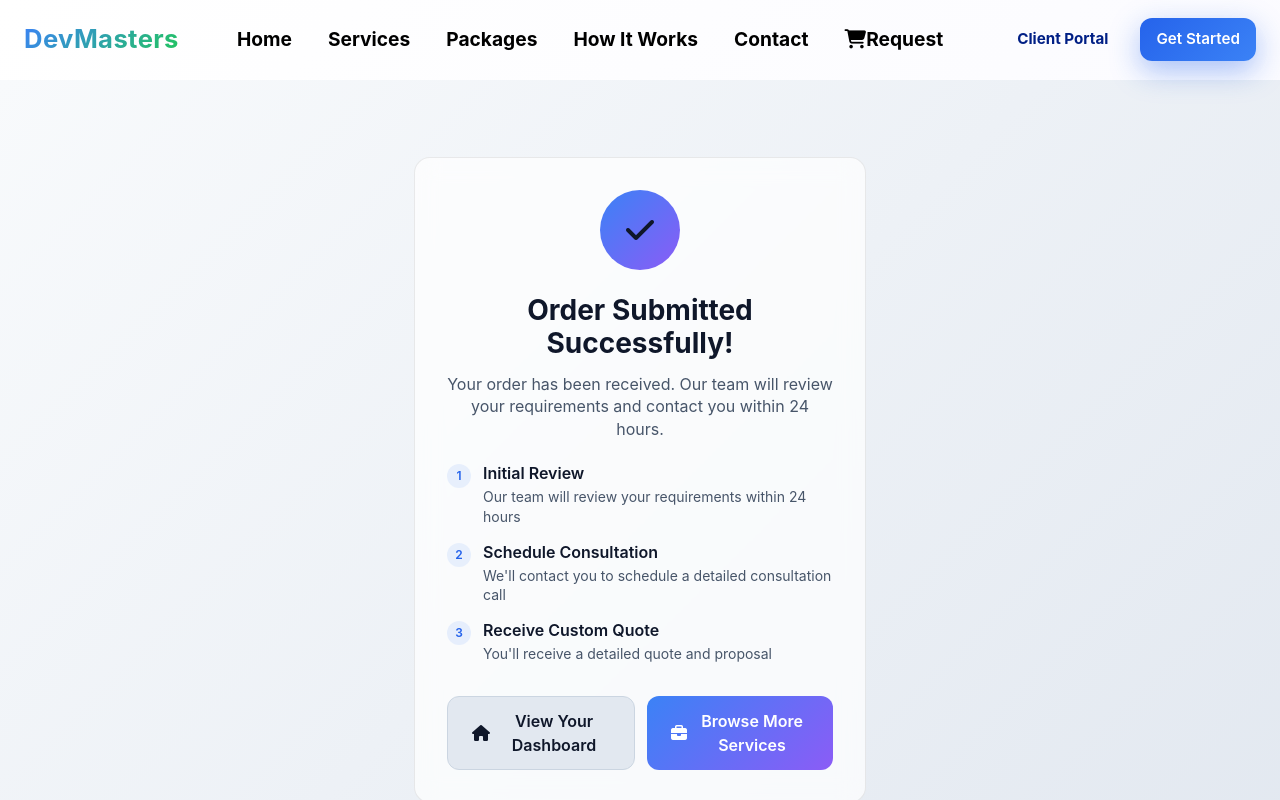
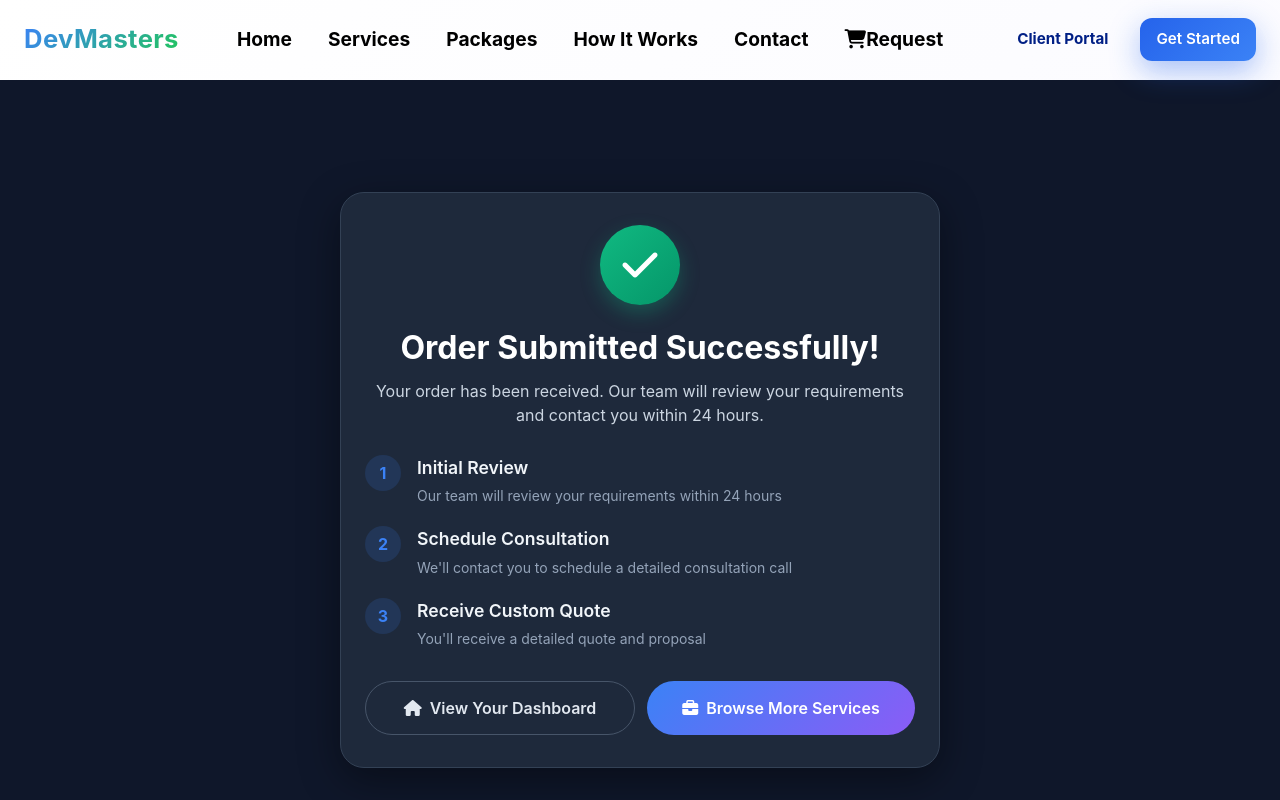
Before and after one commit to Darhkrich/DevMasters, a Next.js app: page /Checkout/success in a window 1280 px wide. Shown: the top 800 px of the page. Built offline with nearby package versions, Linux system fonts and the light colour scheme.

Commit message:
succes page fix

```diff
--- a/src/app/(public)/Checkout/success/page.jsx
+++ b/src/app/(public)/Checkout/success/page.jsx
@@ -1,9 +1,10 @@
+// app/Checkout/success/page.jsx (or wherever it lives)
 'use client';
 
 import { Suspense, useEffect } from 'react';
 import { useSearchParams } from 'next/navigation';
 import Link from 'next/link';
-import '@/styles/checkout.css';
+import './success.css'; // new CSS file
 
 function SuccessContent() {
   const searchParams = useSearchParams();
@@ -12,10 +13,10 @@ function SuccessContent() {
   return (
     <>
       {orderRef && (
-        <div className="quote-reference">
-          <div className="quote-reference-label">Your Order Reference</div>
-          <div className="quote-reference-value">{orderRef}</div>
-          <p className="text-sm text-gray-400 mt-2">
+        <div className="chk-success-ref">
+          <div className="chk-success-ref-label">Your Order Reference</div>
+          <div className="chk-success-ref-value">{orderRef}</div>
+          <p className="chk-success-ref-note">
             Please save this reference for future communication.
           </p>
         </div>
@@ -25,7 +26,6 @@ function SuccessContent() {
 }
 
 export default function SuccessPage() {
-  // Clear cart on success (extra safety)
   useEffect(() => {
     localStorage.removeItem('serviceQuoteCart');
     localStorage.removeItem('quoteFormData');
@@ -34,60 +34,60 @@ export default function SuccessPage() {
   }, []);
 
   return (
-    <div className="checkout-page">
-      <div className="success-page">
-        <div className="success-container">
-          <div className="success-card">
-            <div className="success-icon">
+    <div className="chk-page">
+      <div className="chk-success">
+        <div className="chk-success-container">
+          <div className="chk-success-card">
+            <div className="chk-success-icon">
               <i className="fas fa-check"></i>
             </div>
 
-            <h1 className="success-title">Order Submitted Successfully!</h1>
-            <p className="success-message">
+            <h1 className="chk-success-title">Order Submitted Successfully!</h1>
+            <p className="chk-success-message">
               Your order has been received. Our team will review your requirements and contact you within 24 hours.
             </p>
 
             <Suspense fallback={
-              <div className="quote-reference">
-                <div className="quote-reference-label">Loading order reference...</div>
+              <div className="chk-success-ref">
+                <div className="chk-success-ref-label">Loading order reference...</div>
               </div>
             }>
               <SuccessContent />
             </Suspense>
 
-            <div className="success-steps">
-              <div className="success-step">
-                <div className="step-number">1</div>
-                <div className="step-content">
+            <div className="chk-success-steps">
+              <div className="chk-success-step">
+                <div className="chk-success-step-num">1</div>
+                <div className="chk-success-step-content">
                   <h4>Initial Review</h4>
                   <p>Our team will review your requirements within 24 hours</p>
                 </div>
               </div>
 
-              <div className="success-step">
-                <div className="step-number">2</div>
-                <div className="step-content">
+              <div className="chk-success-step">
+                <div className="chk-success-step-num">2</div>
+                <div className="chk-success-step-content">
                   <h4>Schedule Consultation</h4>
                   <p>We&apos;ll contact you to schedule a detailed consultation call</p>
                 </div>
               </div>
 
-              <div className="success-step">
-                <div className="step-number">3</div>
-                <div className="step-content">
+              <div className="chk-success-step">
+                <div className="chk-success-step-num">3</div>
+                <div className="chk-success-step-content">
                   <h4>Receive Custom Quote</h4>
                   <p>You&apos;ll receive a detailed quote and proposal</p>
                 </div>
               </div>
             </div>
 
-            <div className="success-actions">
-              <Link href="/dashboard" className="success-btn secondary">
-                <i className="fas fa-home mr-2"></i>
+            <div className="chk-success-actions">
+              <Link href="/dashboard" className="chk-success-btn chk-success-btn-secondary">
+                <i className="fas fa-home"></i>
                 View Your Dashboard
               </Link>
-              <Link href="/services" className="success-btn primary">
-                <i className="fas fa-briefcase mr-2"></i>
+              <Link href="/services" className="chk-success-btn chk-success-btn-primary">
+                <i className="fas fa-briefcase"></i>
                 Browse More Services
               </Link>
             </div>
--- /dev/null
+++ b/src/app/(public)/Checkout/success/success.css
@@ -0,0 +1,212 @@
+/* =====================================
+   SUCCESS PAGE – MOBILE FIRST
+===================================== */
+
+.chk-page {
+  min-height: 100vh;
+  width: 100%;
+  background: #0f172a;
+}
+
+.chk-success {
+  min-height: 100vh;
+  display: flex;
+  align-items: center;
+  justify-content: center;
+  padding: 24px 16px;
+}
+
+.chk-success-container {
+  width: 100%;
+  max-width: 600px;
+  margin: 0 auto;
+}
+
+.chk-success-card {
+  background: #1e293b;
+  border-radius: 24px;
+  border: 1px solid #334155;
+  padding: 32px 24px;
+  box-shadow: 0 12px 40px rgba(0, 0, 0, 0.4);
+  text-align: center;
+  box-sizing: border-box;
+}
+
+.chk-success-icon {
+  width: 80px;
+  height: 80px;
+  background: linear-gradient(135deg, #10b981, #059669);
+  border-radius: 50%;
+  display: flex;
+  align-items: center;
+  justify-content: center;
+  margin: 0 auto 24px;
+  box-shadow: 0 8px 20px rgba(16, 185, 129, 0.3);
+}
+
+.chk-success-icon i {
+  font-size: 2.5rem;
+  color: white;
+}
+
+.chk-success-title {
+  font-size: 2rem;
+  font-weight: 700;
+  color: #ffffff;
+  margin-bottom: 12px;
+  line-height: 1.2;
+}
+
+.chk-success-message {
+  font-size: 1rem;
+  color: #cbd5e1;
+  margin-bottom: 28px;
+  line-height: 1.5;
+}
+
+/* Reference Box */
+.chk-success-ref {
+  background: #0f172a;
+  border-radius: 16px;
+  border: 1px solid #334155;
+  padding: 20px;
+  margin-bottom: 32px;
+  text-align: left;
+}
+
+.chk-success-ref-label {
+  font-size: 0.875rem;
+  color: #94a3b8;
+  margin-bottom: 8px;
+}
+
+.chk-success-ref-value {
+  font-family: monospace;
+  font-size: 1.5rem;
+  font-weight: 700;
+  color: #10b981;
+  word-break: break-all;
+}
+
+.chk-success-ref-note {
+  font-size: 0.875rem;
+  color: #64748b;
+  margin-top: 12px;
+}
+
+/* Steps */
+.chk-success-steps {
+  margin-bottom: 32px;
+  text-align: left;
+}
+
+.chk-success-step {
+  display: flex;
+  gap: 16px;
+  margin-bottom: 20px;
+}
+
+.chk-success-step:last-child {
+  margin-bottom: 0;
+}
+
+.chk-success-step-num {
+  width: 36px;
+  height: 36px;
+  background: rgba(59, 130, 246, 0.15);
+  color: #3b82f6;
+  border-radius: 50%;
+  display: flex;
+  align-items: center;
+  justify-content: center;
+  font-weight: 700;
+  font-size: 1rem;
+  flex-shrink: 0;
+}
+
+.chk-success-step-content h4 {
+  font-size: 1.1rem;
+  font-weight: 600;
+  color: #f1f5f9;
+  margin-bottom: 4px;
+}
+
+.chk-success-step-content p {
+  font-size: 0.875rem;
+  color: #94a3b8;
+  line-height: 1.5;
+}
+
+/* Actions */
+.chk-success-actions {
+  display: flex;
+  flex-direction: column;
+  gap: 12px;
+}
+
+@media (min-width: 480px) {
+  .chk-success-actions {
+    flex-direction: row;
+  }
+}
+
+.chk-success-btn {
+  flex: 1;
+  display: inline-flex;
+  align-items: center;
+  justify-content: center;
+  gap: 8px;
+  padding: 14px 24px;
+  border-radius: 40px;
+  font-size: 1rem;
+  font-weight: 600;
+  text-decoration: none;
+  transition: transform 0.15s, box-shadow 0.15s;
+  box-sizing: border-box;
+}
+
+.chk-success-btn-primary {
+  background: linear-gradient(135deg, #3b82f6, #8b5cf6);
+  color: white;
+  border: none;
+}
+
+.chk-success-btn-primary:hover {
+  transform: translateY(-2px);
+  box-shadow: 0 8px 20px rgba(59, 130, 246, 0.3);
+}
+
+.chk-success-btn-secondary {
+  background: transparent;
+  color: #e2e8f0;
+  border: 1px solid #475569;
+}
+
+.chk-success-btn-secondary:hover {
+  background: #1e293b;
+  border-color: #64748b;
+}
+
+/* Responsive */
+@media (max-width: 480px) {
+  .chk-success-card {
+    padding: 24px 16px;
+  }
+
+  .chk-success-icon {
+    width: 64px;
+    height: 64px;
+  }
+
+  .chk-success-icon i {
+    font-size: 2rem;
+  }
+
+  .chk-success-title {
+    font-size: 1.6rem;
+  }
+
+  .chk-success-ref-value {
+    font-size: 1.2rem;
+  }
+}
```
